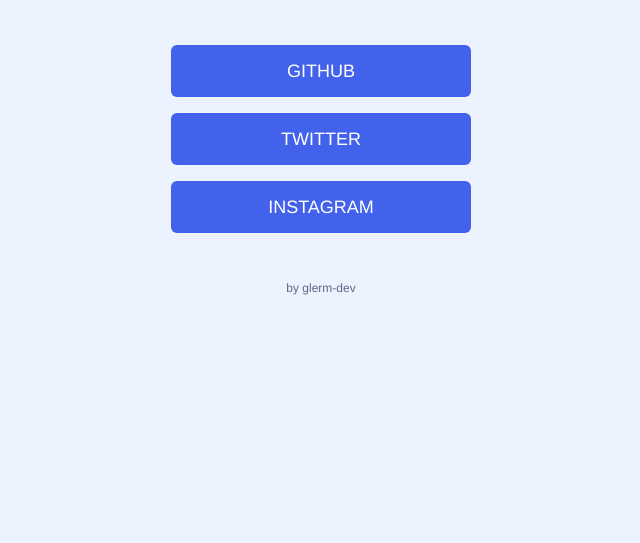
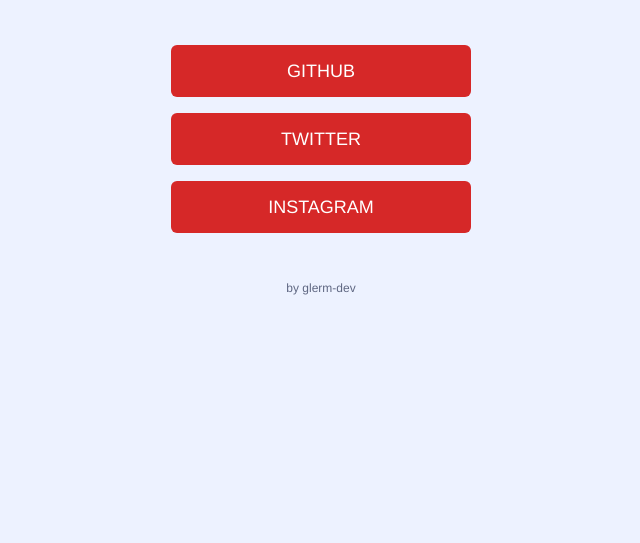
Before and after one commit to glerm-dev/linktree, a plain HTML site: page index.html in a window 1280 px wide. Shown: the part 257-800 px from the top of the page, without its empty margins (319-959 px from the left). Drawn offline with Linux system fonts and the light colour scheme.

Commit message:
ajuste nas cores e no html

```diff
--- a/index.html
+++ b/index.html
@@ -8,7 +8,7 @@
     <title>Rocketlinks</title>
 </head>
 
-<body class="">
+<body class="red">
 
 <div class="caixa">
     <img class="perfil" src="./img/profile.jpeg" alt="Foto de Perfil">
@@ -18,8 +18,8 @@
 
     <ul>
         <li><a href="https://github.com/glerm-dev" target="_blank">GitHub</a></li>
-        <li><a href="" target="_blank">Twitter</a></li>
-        <li><a href="" target="_blank">Instagram</a></li>
+        <li><a href="https://twitter.com/glerm_9" target="_blank">Twitter</a></li>
+        <li><a href="https://www.instagram.com/gui_ferreiraf/" target="_blank">Instagram</a></li>
     </ul>
 
     <footer>by glerm-dev</footer>
--- a/style.css
+++ b/style.css
@@ -15,8 +15,8 @@
 
 body.red
 {
-    --primary-color: ;
-    --primary-color-hover: ;
+    --primary-color: rgb(214, 40, 40);
+    --primary-color-hover: rgb(228, 77, 77);
 }
 
 body.dark-red
```
